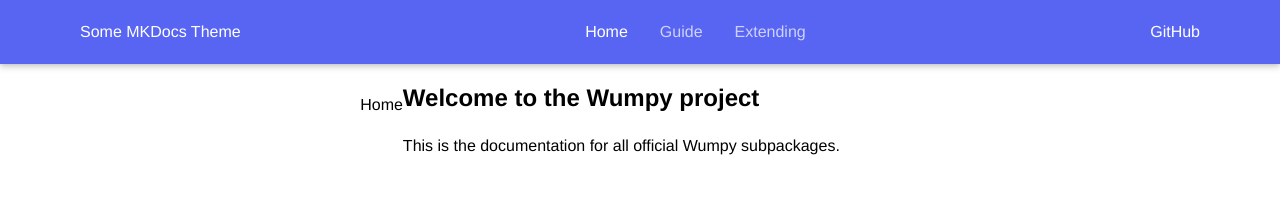
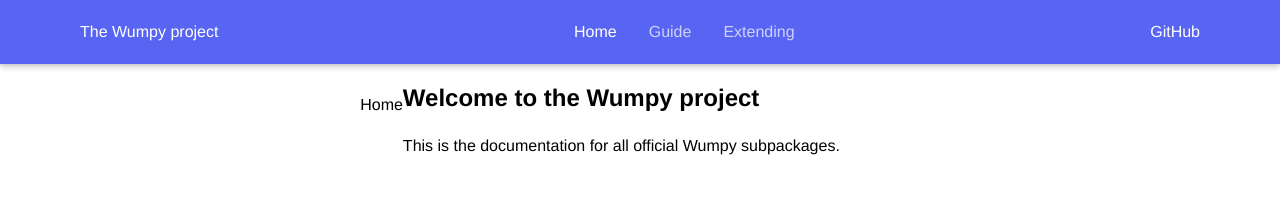
Before and after one commit to wumpyproject/docs, an MkDocs documentation site: the page built from docs/index.md, in a window 1280 px wide. Shown: the top 215 px of the page. Built offline with MkDocs 1.6.1, drawn with Linux system fonts in a browser that asks for light colours.

Commit message:
Fix the site name in mkdocs file

```diff
--- a/mkdocs.yml
+++ b/mkdocs.yml
@@ -1,4 +1,4 @@
-site_name: Some MKDocs Theme
+site_name: The Wumpy project
 copyright: Copyright © 2022 The Wumpy project and contributors
 
 repo_name: GitHub
```
